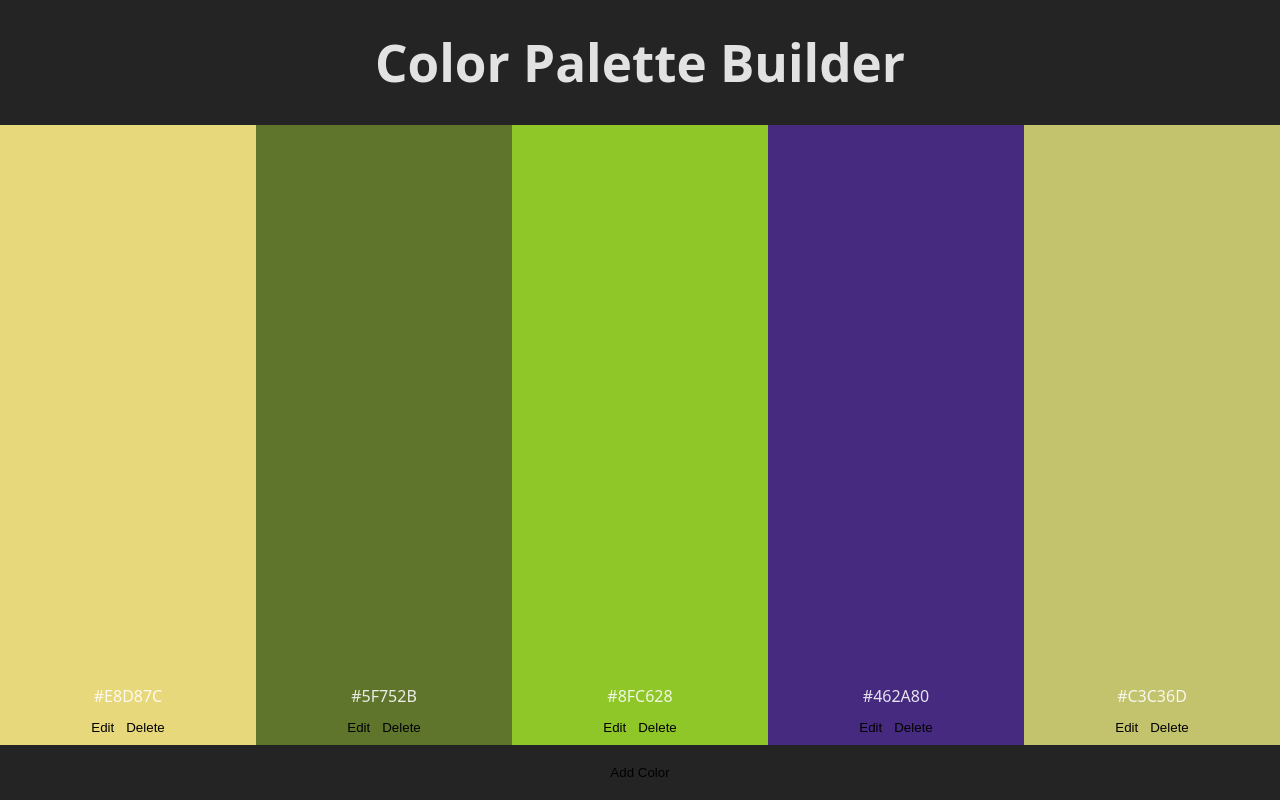
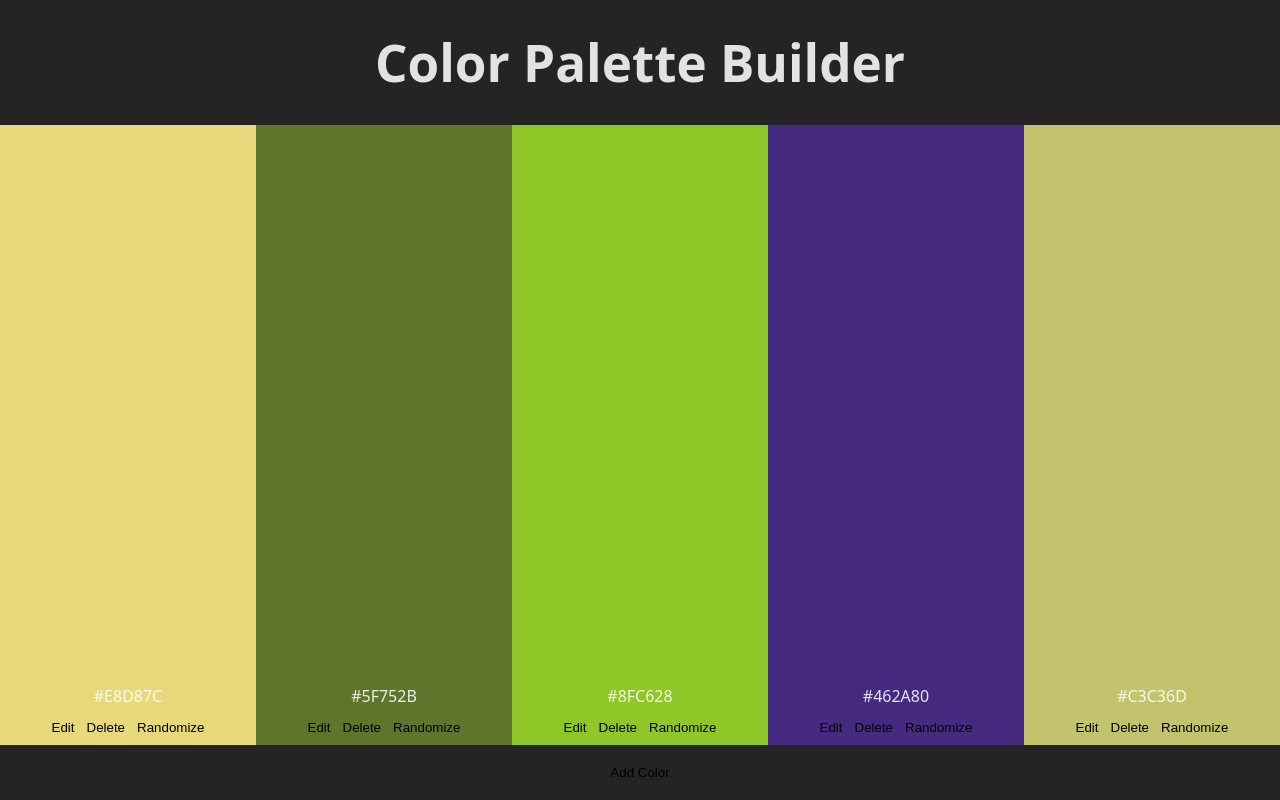
Before and after one commit to dkluske/color-palette-builder, a React (Vite) app: page / in a window 1280 px wide. Built offline with nearby package versions, Linux system fonts and the light colour scheme.

Commit message:
add randomize button

```diff
--- a/src/App.jsx
+++ b/src/App.jsx
@@ -37,6 +37,19 @@ function App() {
             return prev.filter((_, i) => i !== index)
         })
     }
+    const randomizeColor = (index) => {
+        setColors((prev) => {
+            if (index < 0 || index >= prev.length) {
+                return prev
+            }
+            return prev.map((color, i) => {
+                if (i === index) {
+                    color.code = generateRandomHexCode()
+                }
+                return color
+            })
+        })
+    }
     useEffect(() => {
         let randomColors = []
         for (let i = 0; i < 5; i++) {
@@ -51,8 +64,16 @@ function App() {
         <>
             <h1>Color Palette Builder</h1>
             <div className="palette-wrapper">
-                {colors.map((color, index) => <ColorEntry color={color} onDelete={() => deleteColor(index)}
-                                                          key={index}/>)}
+                {colors.map((color, index) => <ColorEntry
+                    color={color}
+                    onDelete={() => deleteColor(index)}
+                    key={index}
+                    onEdit={() => {
+                    }}
+                    onRandomize={() => {
+                        randomizeColor(index)
+                    }}
+                />)}
             </div>
             <div className="utility-bar">
                 <UtilityFooter addColor={addColor}/>
--- a/src/ColorEntry.jsx
+++ b/src/ColorEntry.jsx
@@ -1,12 +1,13 @@
 import './ColorEntry.css';
 
-function ColorEntry({color, onDelete}) {
+function ColorEntry({color, onDelete, onEdit, onRandomize}) {
     return (
         <div className="color-entry" style={{backgroundColor: color.code}}>
             <div className="color-code">{color.code}</div>
             <div className="color-buttons">
-                <button className="color-button" >Edit</button>
+                <button className="color-button" onClick={onEdit}>Edit</button>
                 <button className="color-button" onClick={onDelete}>Delete</button>
+                <button className="color-button" onClick={onRandomize}>Randomize</button>
             </div>
         </div>
     )
```
